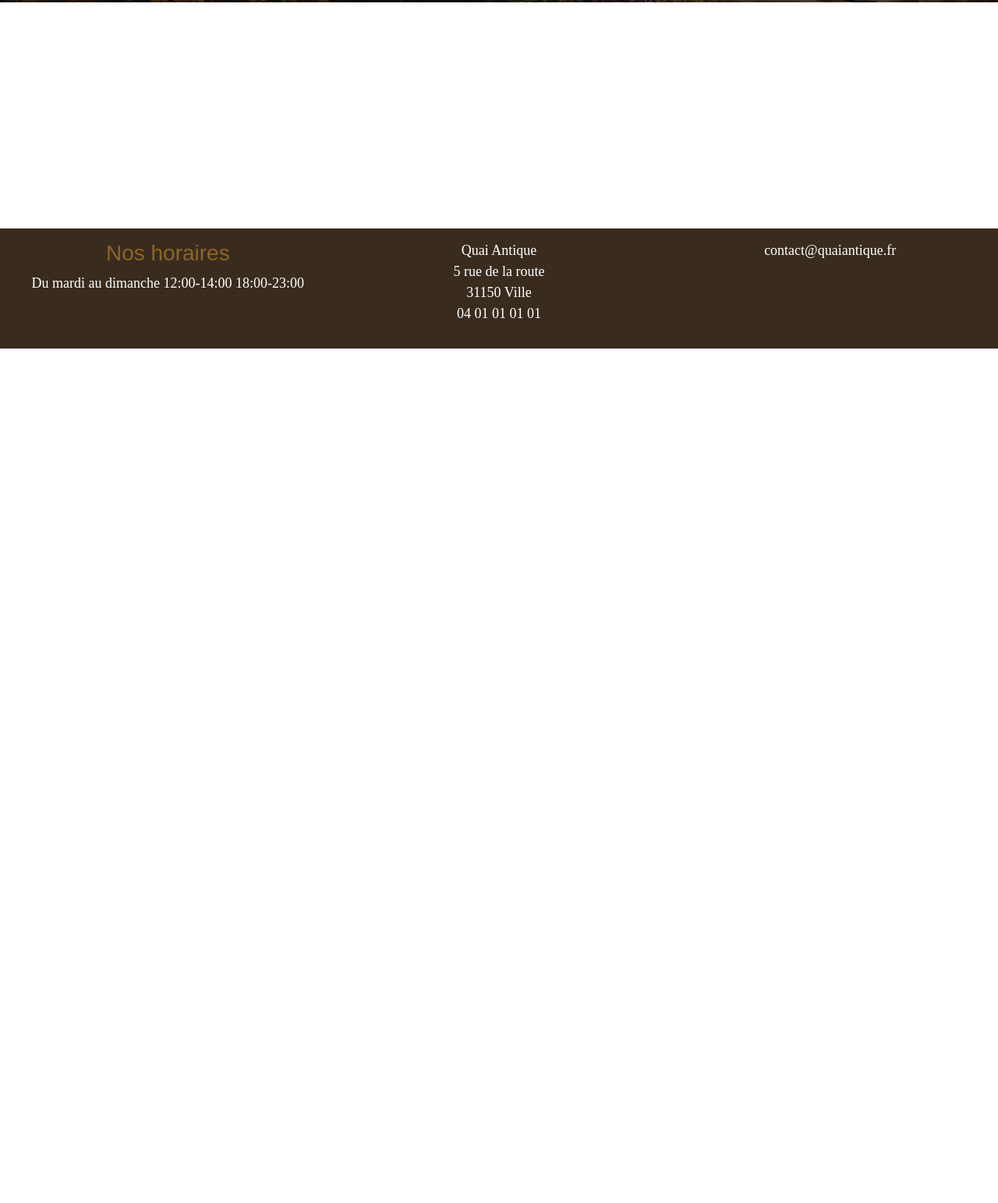
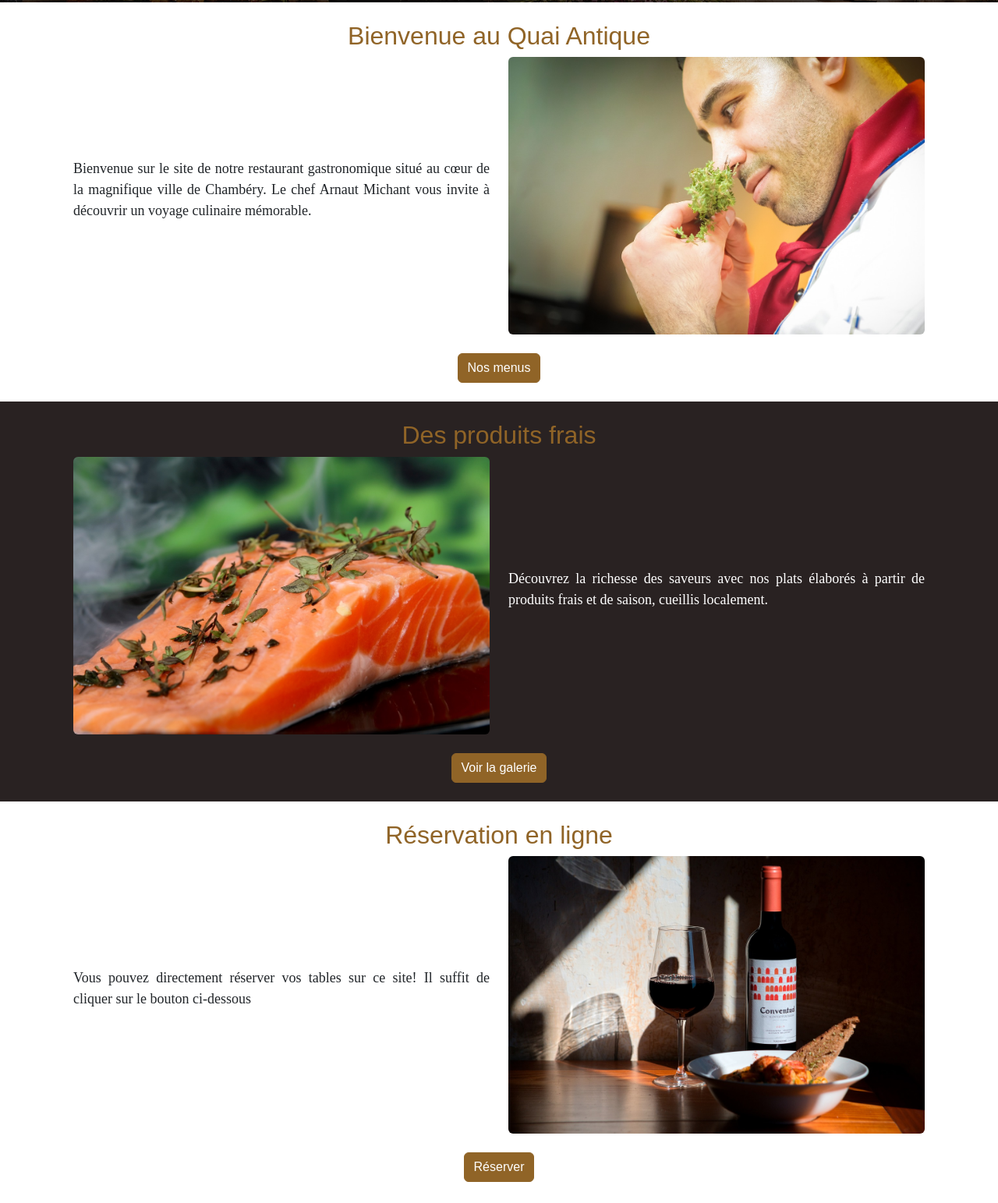
Before and after one commit to Toan97410/QuaiantiquerestaurantFront, a website with bundled scripts: page index.html in a window 1280 px wide. Shown: the part 353-1896 px from the top of the page at 78% size. Before the commit the page ends 800 px from the top, so only its background shows below. Built offline with nearby package versions, Linux system fonts and the light colour scheme; files whose address does not match are found by name; a web font is replaced by a local one.

Commit message:
finish home page

```diff
--- a/Pages/home.html
+++ b/Pages/home.html
@@ -5,3 +5,54 @@
         <button class="btn  btn-primary">Réserver</button>
     </div>
 </div>
+
+<section>
+    <article>
+        <div class="container p-4">
+            <h2 class="text-center text-primary">Bienvenue au Quai Antique</h2>
+            <div class="row row-cols-2 align-items-center">
+                <div class="col">
+                    <p class="text-justify">Bienvenue sur le site de notre restaurant gastronomique situé au cœur de la magnifique ville de Chambéry. Le chef Arnaut Michant vous invite à découvrir un voyage culinaire mémorable.</p>
+                </div>
+                <div class="col">
+                    <img src="../images/chef.jpg" class="w-100 rounded">
+                </div>
+            </div>
+            <div class="text-center pt-4">
+                <a href="#" class="btn btn-primary">Nos menus</a>
+            </div>
+        </div>
+    </article>
+    <article class="bg-black text-white">
+        <div class="container p-4">
+            <h2 class="text-center text-primary">Des produits frais</h2>
+            <div class="row row-cols-2 align-items-center">
+                <div class="col">
+                    <img src="../images/saumon.jpg" class="w-100 rounded">
+                </div>
+                <div class="col">
+                    <p class="text-justify">Découvrez la richesse des saveurs avec nos plats élaborés à partir de produits frais et de saison, cueillis localement.</p>
+                </div>
+            </div>
+            <div class="text-center pt-4">
+                <a href="/galerie" class="btn btn-primary">Voir la galerie</a>
+            </div>
+        </div>
+    </article>
+    <article>
+        <div class="container p-4">
+            <h2 class="text-center text-primary">Réservation en ligne</h2>
+            <div class="row row-cols-2 align-items-center">
+                <div class="col">
+                    <p class="text-justify">Vous pouvez directement réserver vos tables sur ce site! Il suffit de cliquer sur le bouton ci-dessous</p>
+                </div>
+                <div class="col">
+                    <img src="../images/vins.jpg" class="w-100 rounded">
+                </div>
+            </div>
+            <div class="text-center pt-4">
+                <a href="#" class="btn btn-primary">Réserver</a>
+            </div>
+        </div>
+    </article>
+</section>
--- a/index.html
+++ b/index.html
@@ -61,7 +61,7 @@
                 </p>
             </div>
             <div class="col-6 col-lg-4">
-                <p>contact@quaiantique.fr</p>
+                <p>test</p>
             </div>
         </div>
     </footer>
--- a/scss/main.scss
+++ b/scss/main.scss
@@ -48,3 +48,7 @@ p {
         justify-content: center;
     }
 }
+
+.text-justify {
+    text-align: justify;
+}
```
Also changed, not shown: scss/main.css, 1 other file.
